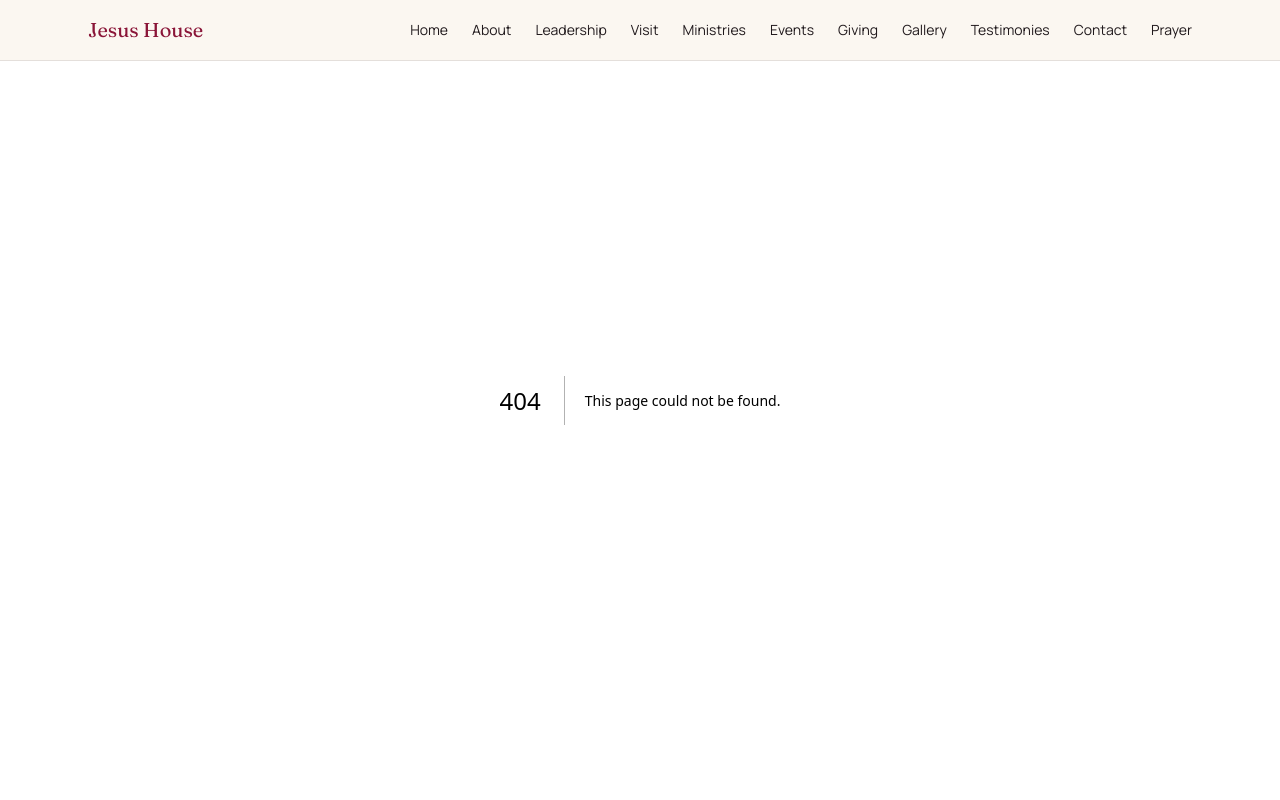
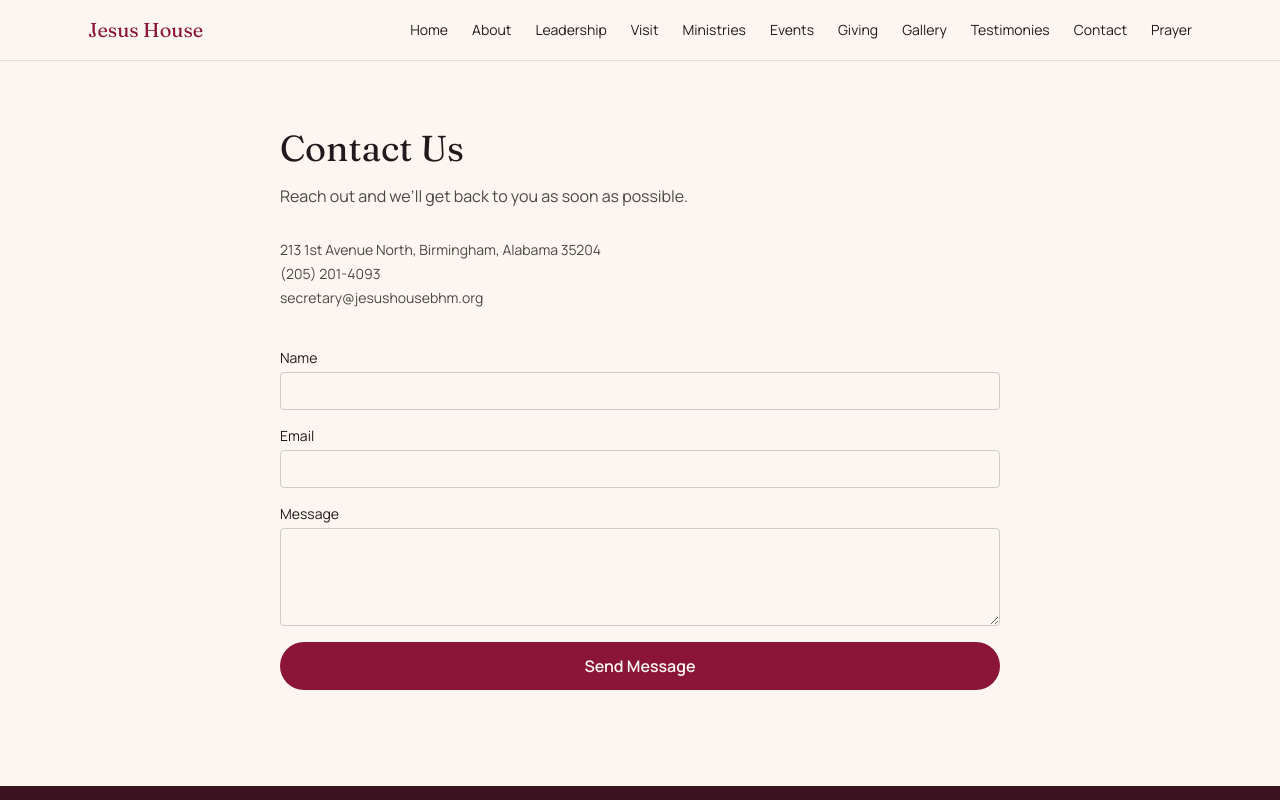
Before and after one commit to ezekielologunde/jesus-house-birmingham-concept, a Next.js app: page /contact in a window 1280 px wide. Before the commit this address had no page. Shown: the top 800 px of the page. Built offline with nearby package versions, Linux system fonts and the light colour scheme.

Commit message:
feat: add Contact page with real info and UI-only contact form

```diff
--- /dev/null
+++ b/app/contact/page.jsx
@@ -0,0 +1,52 @@
+import { siteInfo } from "@/lib/content/siteInfo";
+import { Reveal } from "@/components/ui/Reveal";
+import { ConceptForm } from "@/components/ui/ConceptForm";
+
+export const metadata = {
+  title: "Contact | Jesus House Birmingham (Unofficial Concept)",
+};
+
+const FORM_FIELDS = [
+  { name: "name", required: true },
+  { name: "email", required: true },
+  { name: "message", required: true },
+];
+
+export default function Contact() {
+  return (
+    <main className="px-6 pt-32 pb-24 max-w-3xl mx-auto">
+      <Reveal>
+        <h1 className="font-display text-4xl mb-4">Contact Us</h1>
+        <p className="font-body text-ink/80 mb-8">
+          Reach out and we&rsquo;ll get back to you as soon as possible.
+        </p>
+        <div className="font-body text-sm text-ink/80 flex flex-col gap-1 mb-10">
+          <p>{siteInfo.address}</p>
+          <p>{siteInfo.phone}</p>
+          <p>{siteInfo.email}</p>
+        </div>
+      </Reveal>
+
+      <Reveal delay={80}>
+        <ConceptForm
+          fields={FORM_FIELDS}
+          submitLabel="Send Message"
+          successMessage="Thanks — this is a demo, so nothing was actually sent to the church."
+        >
+          <label className="flex flex-col gap-1 text-sm">
+            Name
+            <input name="name" className="border border-ink/20 rounded px-3 py-2" />
+          </label>
+          <label className="flex flex-col gap-1 text-sm">
+            Email
+            <input name="email" type="email" className="border border-ink/20 rounded px-3 py-2" />
+          </label>
+          <label className="flex flex-col gap-1 text-sm">
+            Message
+            <textarea name="message" rows={4} className="border border-ink/20 rounded px-3 py-2" />
+          </label>
+        </ConceptForm>
+      </Reveal>
+    </main>
+  );
+}
```
Also changed, not shown: 1 other file (tests, documents, lock files or other folders).
